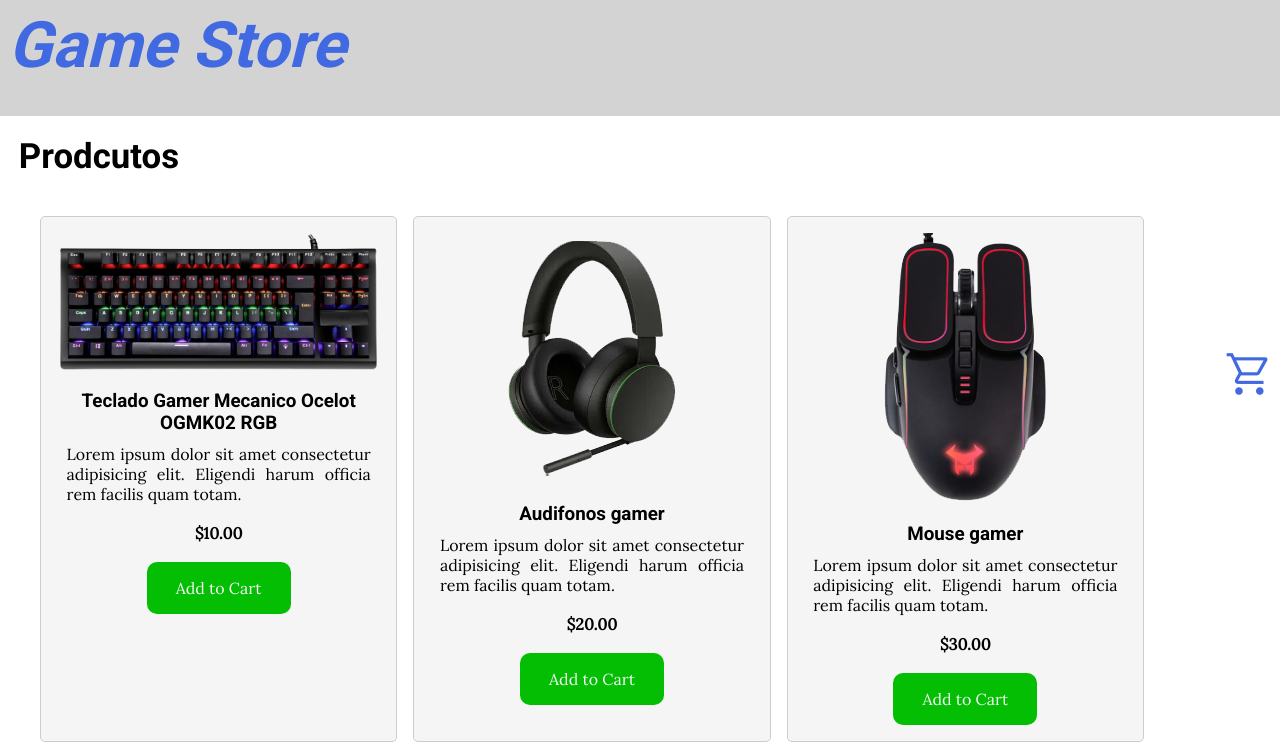
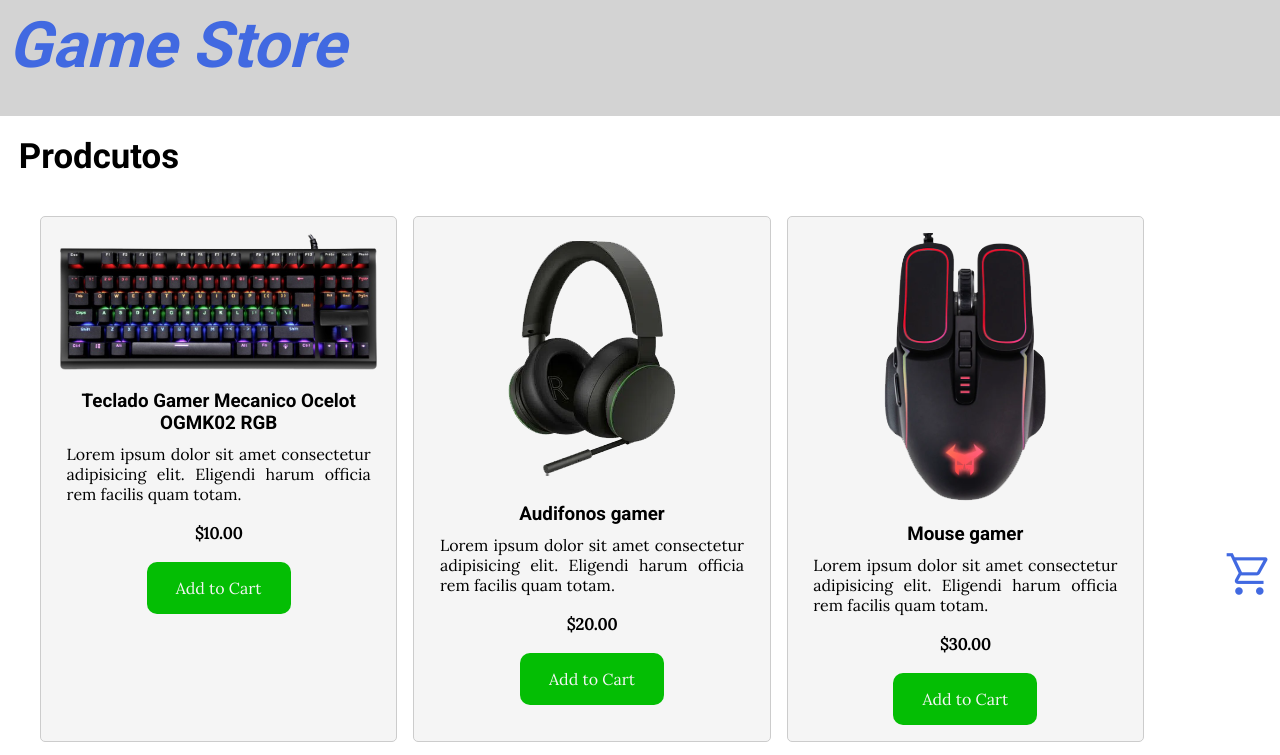
Before and after one commit to EAMARTGLEZ/carrito_de_compras, a plain HTML site: page index.html in a window 1280 px wide. Shown: the top 755 px of the page. Drawn offline with nearby package versions, Linux system fonts and the light colour scheme.

Commit message:
44 commit
**

```diff
--- a/assets/css/styles.css
+++ b/assets/css/styles.css
@@ -43,7 +43,7 @@ header .bi-cart {
   justify-content: end;
   margin-bottom: 3rem;
   margin-left: 75rem;
-  margin-top: 250px;
+  margin-top: 450px;
   padding: 1rem;
 }
 .bi-cart span {
```
